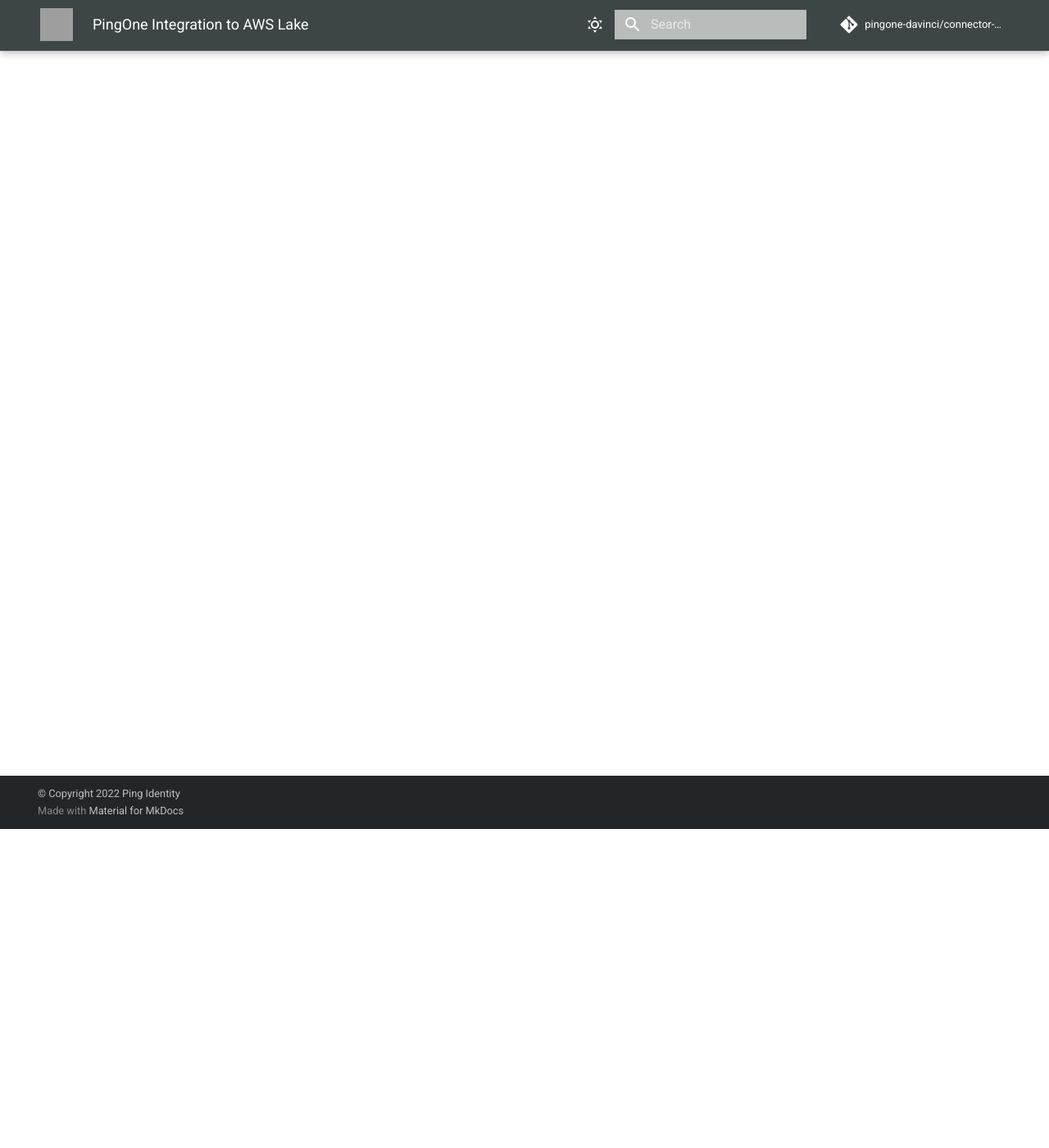
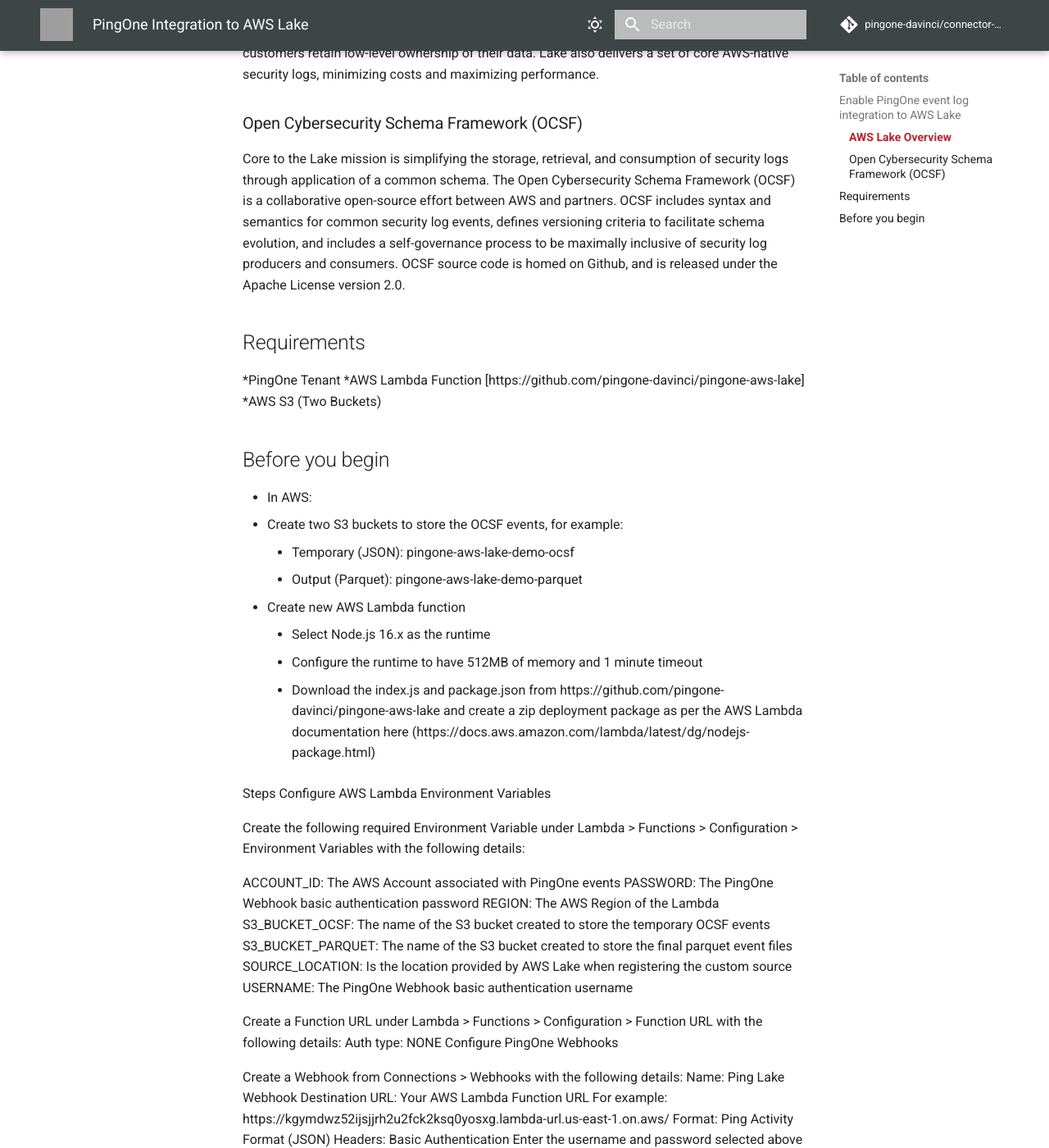
Before and after one commit to pingone-davinci/documentation, an MkDocs documentation site: the page built from docs/aws-lake/README.md, in a window 1280 px wide and 1400 px high, scrolled down 389 px. Shown: the whole window at 82% size. Built offline with MkDocs 1.6.1 and Material for MkDocs 9.7.7, drawn with Linux system fonts in a browser that asks for light colours; comment, search, counter and statistics services are not loaded; some of the changed text lies outside the part shown; grey boxes are pictures that could not be loaded.

Commit message:
Update README.md

```diff
--- a/docs/aws-lake/README.md
+++ b/docs/aws-lake/README.md
@@ -1,3 +1,109 @@
 # PingOne Integration to AWS Lake
 
-## Introduction
+## Enable PingOne event log integration to AWS Lake
+
+### AWS Lake Overview
+AWS Lake is a data lake for security logs, built in the customer’s account. The data lake is backed by an S3 bucket, and organizes data as a set of Lake Formation tables. Lake is designed to optimize the cost of storing and querying massive security log sources, while maintaining good query performance and compatibility with a wide variety of analytic infrastructure. Lake
+customers retain low-level ownership of their data. Lake also delivers a set of core AWS-native security logs, minimizing costs and maximizing performance.
+
+### Open Cybersecurity Schema Framework (OCSF)
+Core to the Lake mission is simplifying the storage, retrieval, and consumption of security logs through application of a common schema. The Open Cybersecurity Schema Framework (OCSF) is a collaborative open-source effort between AWS and partners. OCSF includes syntax and semantics for common security log events, defines versioning criteria to facilitate schema evolution, and includes a self-governance process to be maximally inclusive of security log producers and consumers. OCSF source code is homed on Github, and is released under the Apache License version 2.0.
+
+## Requirements
+*PingOne Tenant
+*AWS Lambda Function [https://github.com/pingone-davinci/pingone-aws-lake]
+*AWS S3 (Two Buckets)
+
+## Before you begin
+* In AWS:
+  * Create two S3 buckets to store the OCSF events, for example:
+    * Temporary (JSON): pingone-aws-lake-demo-ocsf
+    * Output (Parquet): pingone-aws-lake-demo-parquet
+  * Create new AWS Lambda function
+    * Select Node.js 16.x as the runtime
+    * Configure the runtime to have 512MB of memory and 1 minute timeout
+    * Download the index.js and package.json from https://github.com/pingone-davinci/pingone-aws-lake and create a zip deployment package as per the AWS Lambda documentation here (https://docs.aws.amazon.com/lambda/latest/dg/nodejs-package.html)
+
+
+Steps
+Configure AWS Lambda Environment Variables
+
+Create the following required Environment Variable under Lambda > Functions > Configuration > Environment Variables with the following details:
+
+ACCOUNT_ID: The AWS Account associated with PingOne events
+PASSWORD: The PingOne Webhook basic authentication password
+REGION: The AWS Region of the Lambda
+S3_BUCKET_OCSF:  The name of the S3 bucket created to store the temporary OCSF events
+S3_BUCKET_PARQUET:  The name of the S3 bucket created to store the final parquet event files
+SOURCE_LOCATION:  Is the location provided by AWS Lake when registering the custom source
+USERNAME: The PingOne Webhook basic authentication username
+
+
+
+
+
+
+
+
+Create a Function URL under Lambda > Functions > Configuration > Function URL with the following details:
+Auth type: NONE
+Configure PingOne Webhooks
+
+Create a Webhook from Connections > Webhooks with the following details:
+Name: Ping Lake Webhook
+Destination URL: Your AWS Lambda Function URL
+For example: https://kgymdwz52ijsjjrh2u2fck2ksq0yosxg.lambda-url.us-east-1.on.aws/
+Format: Ping Activity Format (JSON)
+Headers: Basic Authentication
+Enter the username and password selected above in the AWS Lambda configuration
+
+
+Event Types:
+Flow Completed
+Flow Updated
+Password Recovery
+Password Reset
+User Created
+User Deleted
+User Updated
+
+
+
+Finally, click Save.
+
+
+Summary
+
+After the configuration has been completed, PingOne authentication, password resets, user create, update and deletes events will be created in Parquet format in the S3 bucket configured in the AWS Lambda.
+
+References:
+
+OCSF events to Apache Parquet
+https://hkdemircan.medium.com/how-can-we-json-css-files-transform-to-parquet-through-aws-glue-465773b43dad
+
+
+
+
+
+
+Appendix:
+PingOne to OCSF Mapping
+Authentication Activity
+
+Password Reset / Recovery
+
+
+
+
+
+User Create
+
+
+
+
+User Update
+
+
+
+
+User Delete
```
